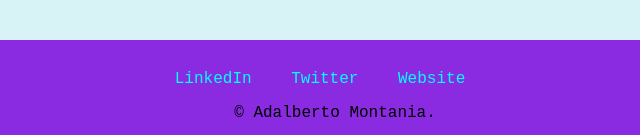
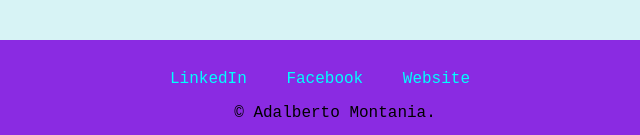
Before and after one commit to Addaal/myFirstWebsite, a plain HTML site: page index.html in a window 1280 px wide. Shown: the part 2360-2495 px from the top of the page, 305-945 px from the left. Drawn offline with Linux system fonts and the light colour scheme; a web font is replaced by a local one.

Commit message:
Update index.html

```diff
--- a/index.html
+++ b/index.html
@@ -59,9 +59,9 @@
 
     </div>
     <div class="bottom-container">
-        <a class="footer-link" href="https://www.linkedin.com/">LinkedIn</a>
-        <a class="footer-link" href="https://twitter.com/">Twitter</a>
-        <a class="footer-link" href="https://www.appbrewery.co/">Website</a>
+           <a class="footer-link" href="https://www.linkedin.com/in/adal-montania/">LinkedIn</a>
+        <a class="footer-link" href="https://www.facebook.com/people/Adal-Montan%C3%ADa/100012138330567/">Facebook</a>
+        <a class="footer-link" href="https://villa-francis-party-planner.negocio.site/">Website</a>
         <p>© Adalberto Montania.</p>
     </div>
 
```
